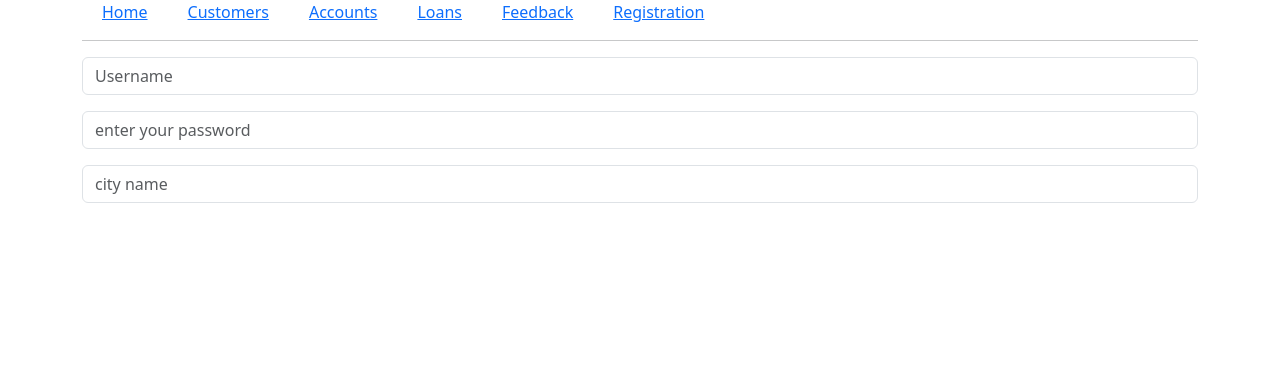
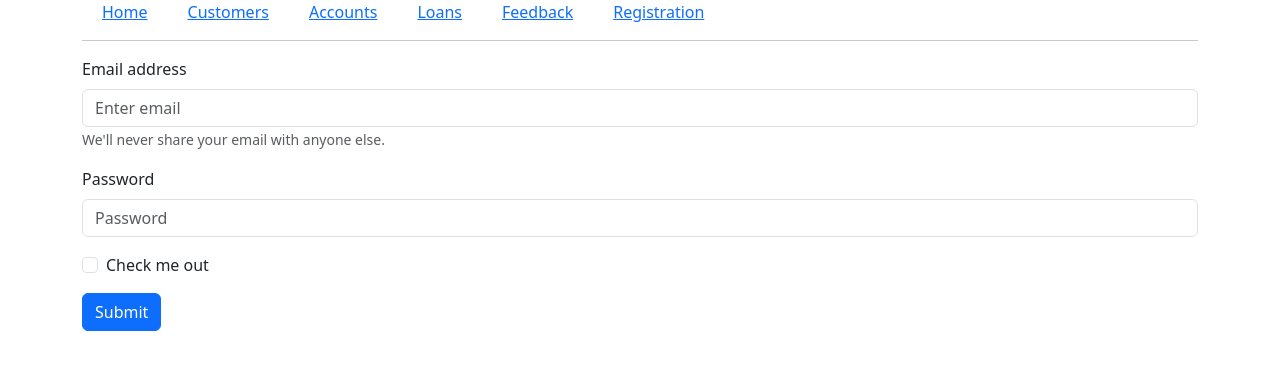
Before and after one commit to vijayanagalakshmi/react-client-web, a React (Create React App) app: page /Registration in a window 1280 px wide. Shown: the top 370 px of the page. Built offline with nearby package versions, Linux system fonts and the light colour scheme.

Commit message:
commit database fetching changes

```diff
--- a/src/App.js
+++ b/src/App.js
@@ -33,7 +33,7 @@ function App() {
           <hr />
           <Routes>
             <Route path='/' element={HomePage} />
-            <Route path='/customers' element={<CustomersWithReducer />} />
+            <Route path='/customers' element={<CustomersWithReducer/>} />
             <Route path='/customer/:id' element={<CustomerPageWithReducer />} />
             <Route path='/account/:id' element={<AccountPageWithReducer/>} />
             <Route path='/accounts' element={<AccountsWithReducer/>} />
--- a/src/pages/AccountPageWithReducer.js
+++ b/src/pages/AccountPageWithReducer.js
@@ -36,7 +36,7 @@ function AccountPageWithReducer() {
         const fetchAccount = async function () {
             try {
                 dispatch({ type: 'ACC_FETCH_REQUEST', loading: true });
-                const result = await axios.get(`/account/id/${id}`);
+                const result = await axios.get(`acc/account/${id}`);
                 console.log('result here', result);
                 dispatch({ type: 'ACC_FETCH_SUCCESS', loading: false, payload: result.data });
             } catch (err) {
@@ -50,18 +50,8 @@ function AccountPageWithReducer() {
     return (
         <div>
 
-            {
-                loading ?
-                    (
-                        <div>Loading... </div>
-                    )
-                    :
-                    error ?
-                        <div>{error}</div>
-                        :
-                        (
-                            <>
-                                <h1 className="th"> {account.name} Account Details</h1>
+
+                                <h1> {account.name} Account Details</h1>
                                 <h2>Id: {account.id}</h2>
                                 <h2>Nmae: {account.name}</h2>
 
@@ -70,9 +60,9 @@ function AccountPageWithReducer() {
                                     <div>CardNumber: {account.cardNo}</div>
                                     <div>Balance: {account.balance}</div>
                                 </div>
-                            </>
-                        )
-            }
+
+
+
         </div>
     )
 }
--- a/src/pages/AccountsWithReducer.js
+++ b/src/pages/AccountsWithReducer.js
@@ -28,7 +28,7 @@ function AccountsWithReducer() {
         const fetchAccounts = async function () {
             try {
                 dispatch({ type: 'FETCH_REQUESTED', loading: true });
-                const result = await axios.get('/accounts');
+                const result = await axios.get('/acc/accounts');
                 console.log('result data', result.data);
                 dispatch({ type: 'FETCH_SUCCESS', loading: false, payload: result.data });
             } catch (err) {
@@ -45,8 +45,8 @@ function AccountsWithReducer() {
                 {
 
                     accounts.map(account => (
-                        <li key={account.id}>
-                            <Link to={`/account/${account.id}`}>  {account.name}</Link>
+                        <li key={account._id}>
+                            <Link to={`/account/${account._id}`}>  {account.name}</Link>
 
                         </li>
                     ))
--- a/src/pages/CustomerPageWithReducer.js
+++ b/src/pages/CustomerPageWithReducer.js
@@ -29,13 +29,13 @@ function CustomerPageWithReducer() {
         const fetchCustomer = async function () {
             try {
 
-                dispatch({ type:'CUST_FETCH_REQUEST', loading: true });
-                const result = await axios.get(`/customer/id/${id}`);
+                dispatch({ type: 'CUST_FETCH_REQUEST', loading: true });
+                const result = await axios.get(`/api/customer/${id}`);
                 console.log("result is :", result.data);
-                dispatch({ type:'CUST_FETCH_SUCCESS', loading: false, payload: result.data });
+                dispatch({ type: 'CUST_FETCH_SUCCESS', loading: false, payload: result.data });
             }
             catch (err) {
-                dispatch({ type:'CUST_FETCH_FAIL', loading: false, payload: err.message });
+                dispatch({ type: 'CUST_FETCH_FAIL', loading: false, payload: err.message });
             }
         }
         fetchCustomer();
@@ -44,37 +44,23 @@ function CustomerPageWithReducer() {
     console.log("CP => customer: ", customer);
     return (
         <div>
-            {
-                loading ?
-                    (<div>loading....</div>)
-                    :
-                    error ?
-                        (<div>{error}</div>)
-                        :
-                        (
-                            <>
-                                <h2 className="th">Name: {customer.cName}</h2>
-                                <br />
-                                <div>CellNo: {customer.cellNo}</div>
+            <h2>{customer.cName}</h2>
+            <br />
+            <div>CellNo: {customer.cellNo}</div>
+            <h1>Address</h1>
+            <div> City:{customer.address.city}</div>
+            <div> State:{customer.address.state}</div>
+            <div>Zip:{customer.address.zip}</div>
+            <h1>Account Information</h1>
+            <div>Account Type:{customer.account.type}</div>
+            <div>Account No:{customer.account.accountNo}</div>
+            <div>Balance:{customer.account.balance}</div>
 
-                                <h3 className="Head">Address: </h3>
-                                <div>
-                                    <div><b>City:</b> {customer.address.city}</div>
-                                    <div><b>State:</b> {customer.address.state}</div>
-                                    <div><b>Zipcode: </b>{customer.address.zip}</div>
-
-                                </div>
-                                <h3 className="Head">Account Information: </h3>
-                                <div><b>AccountNo</b>: {customer.account.accountNo}</div>
-                                <div><b>Type</b>: {customer.account.type}</div>
-                                <div><b>Balance</b>:{customer.account.balance}</div>
-
-                            </>
-                        )
-                        }
 
         </div>
+
     )
+
 }
 
 export default CustomerPageWithReducer;
--- a/src/pages/CustomersWithReducer.js
+++ b/src/pages/CustomersWithReducer.js
@@ -51,14 +51,14 @@ function CustomersWithReducer() {
             <h1>List of Customers</h1>
             <ul>
                 {
-                    customers.map(customer => {
+                    customers.map(customer =>  {
                         console.log("customer:" ,customer)
-                        return(
+                       return (
 
                         <li key={customer._id}>
                             <Link to={`/customer/${customer._id}`}>{customer.cName}</Link>
                         </li>
-                    )}
+                    )  }
                     )
                 }
             </ul>
--- a/src/pages/Registration.js
+++ b/src/pages/Registration.js
@@ -1,6 +1,34 @@
+import Button from 'react-bootstrap/Button';
+import Form from 'react-bootstrap/Form';
 
+function Registration() {
+  return (
+    <Form>
+      <Form.Group className="mb-3" controlId="formBasicEmail">
+        <Form.Label>Email address</Form.Label>
+        <Form.Control type="email" placeholder="Enter email" />
+        <Form.Text className="text-muted">
+          We'll never share your email with anyone else.
+        </Form.Text>
+      </Form.Group>
 
-const Registration = () => (
+      <Form.Group className="mb-3" controlId="formBasicPassword">
+        <Form.Label>Password</Form.Label>
+        <Form.Control type="password" placeholder="Password" />
+      </Form.Group>
+      <Form.Group className="mb-3" controlId="formBasicCheckbox">
+        <Form.Check type="checkbox" label="Check me out" />
+      </Form.Group>
+      <Button variant="primary" type="submit">
+        Submit
+      </Button>
+    </Form>
+  );
+}
+
+export default Registration;
+
+/*const Registration = () => (
     <form>
 
         <div class="input-group mb-3">
@@ -18,4 +46,4 @@ const Registration = () => (
     </form>
 )
 
-export default Registration;
+export default Registration;*/
```
Also changed, not shown: src/pages/CustomersPage.js (line endings or trailing spaces).
